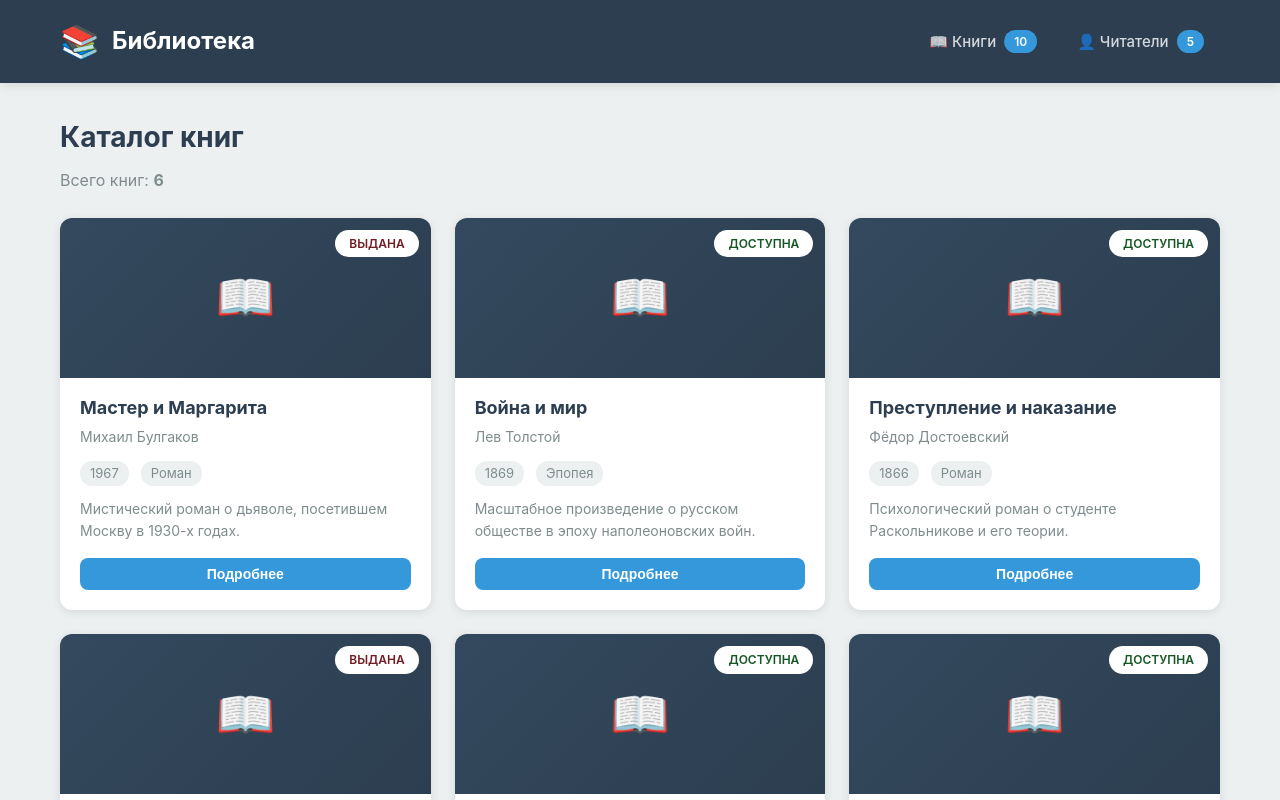
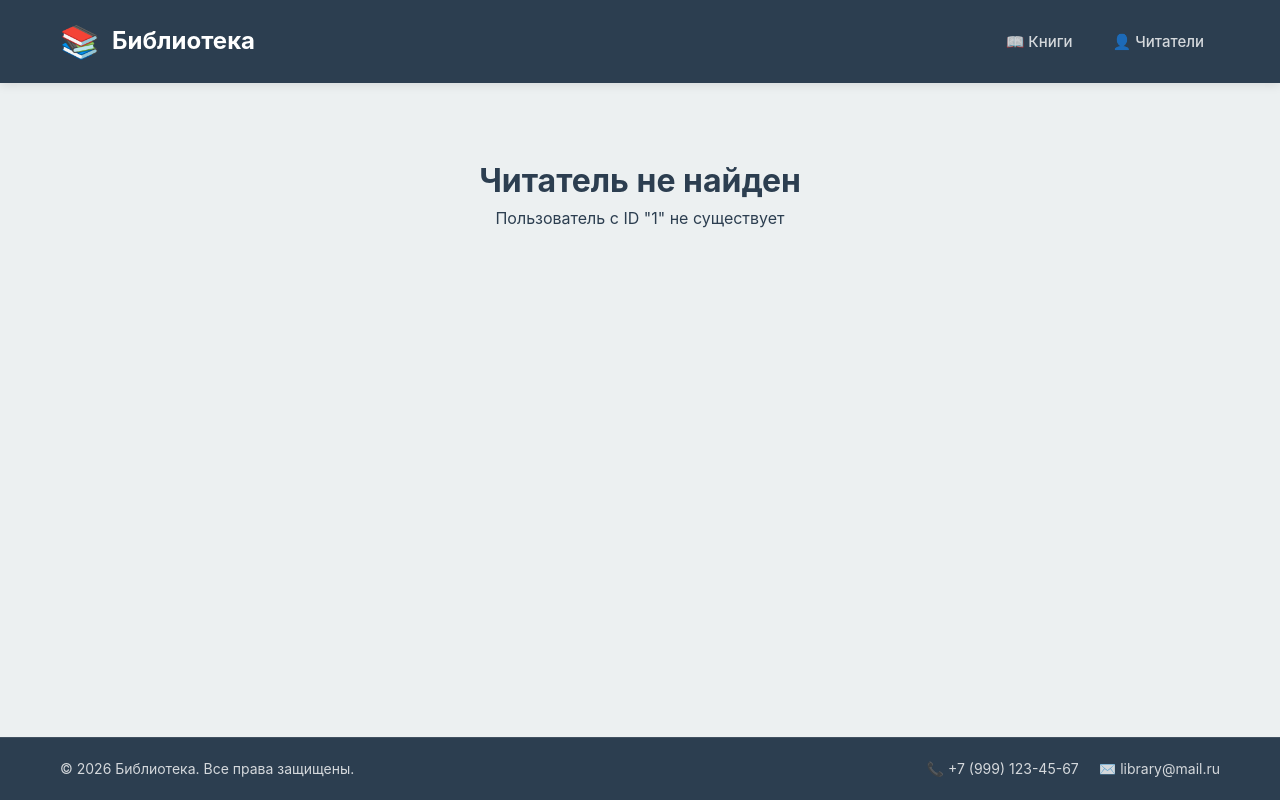
Before and after one commit to handpupa42/library-app, a React (Vite) app in the folder library-app/: page /reader/1 in a window 1280 px wide. Shown: the top 800 px of the page. Built offline with nearby package versions, Linux system fonts and the light colour scheme.

Commit message:
заменяет ссылки в проекте на маршрутизацию

```diff
--- a/library-app/package.json
+++ b/library-app/package.json
@@ -11,12 +11,14 @@
   },
   "dependencies": {
     "react": "^19.2.8",
-    "react-dom": "^19.2.8"
+    "react-dom": "^19.2.8",
+    "react-router-dom": "^7.18.2"
   },
   "devDependencies": {
     "@types/node": "^24.13.3",
     "@types/react": "^19.2.17",
     "@types/react-dom": "^19.2.3",
+    "@types/react-router-dom": "^5.3.3",
     "@vitejs/plugin-react": "^6.0.4",
     "oxlint": "^1.75.0",
     "typescript": "~6.0.2",
--- a/library-app/src/App.tsx
+++ b/library-app/src/App.tsx
@@ -1,11 +1,21 @@
+import { Routes, Route, Navigate } from 'react-router-dom';
+import Layout from './components/common/Layout/Layout';
 import BooksPage from './pages/BookPage/BookPage';
 import ReadersPage from './pages/ReadersPage/ReadersPage';
 import ReaderProfilePage from './pages/ReaderProfilePage/ReaderProfilePage';
+import NotFound from './pages/NotFound/NotFound';
 
 function App() {
   return (
-    <BooksPage />   // Меняйте страницу здесь вручную для проверки
+    <Routes>   {/* ← Контейнер маршрутов */}
+      <Route path="/" element={<Layout />}>
+        <Route index element={<Navigate to="/books" replace />} />
+        <Route path="books" element={<BooksPage />} />
+        <Route path="readers" element={<ReadersPage />} />
+        <Route path="reader/:id" element={<ReaderProfilePage />} />
+        <Route path="*" element={<NotFound />} />
+      </Route>
+    </Routes>
   );
 }
-
 export default App;
--- a/library-app/src/components/books/BookCard/BookCard.tsx
+++ b/library-app/src/components/books/BookCard/BookCard.tsx
@@ -1,23 +1,22 @@
+import { Link } from 'react-router-dom';
 import type { IBook } from '../../../types/book.types';
-
 interface BookCardProps {
   book: IBook;
 }
-
 const BookCard = ({ book }: BookCardProps) => {
-  const { title, author, year, genre, isAvailable, description } = book;
-
-  const statusClass = isAvailable ? 'badge-available' : 'badge-unavailable';
-  const statusText = isAvailable ? 'Доступна' : 'Выдана';
-
+  const { id, title, author, year, genre, isAvailable, description } = book;
   return (
     <article className="book-card">
       <div className="book-cover">
         <div className="book-cover-placeholder">
           <span className="book-cover-emoji">📖</span>
         </div>
-        <span className={`book-status-badge badge ${statusClass}`}>
-          {statusText}
+        <span
+          className={`book-status-badge badge ${
+            isAvailable ? 'badge-available' : 'badge-unavailable'
+          }`}
+        >
+          {isAvailable ? 'Доступна' : 'Выдана'}
         </span>
       </div>
       <div className="book-content">
@@ -28,7 +27,9 @@ const BookCard = ({ book }: BookCardProps) => {
           <span className="book-genre">{genre}</span>
         </div>
         {description && <p className="book-description">{description}</p>}
-        <button className="btn btn-primary btn-block">Подробнее</button>
+        <Link to={`/book/${id}`} className="btn btn-primary btn-block">
+          Подробнее
+        </Link>
       </div>
     </article>
   );
--- a/library-app/src/components/common/Header/Header.tsx
+++ b/library-app/src/components/common/Header/Header.tsx
@@ -1,21 +1,28 @@
-const Header = () => {
+import React from 'react';
+import { NavLink } from 'react-router-dom';
+
+const Header: React.FC = () => {
   return (
     <header className="header">
       <div className="container">
         <div className="header-content">
-            <div className="logo">
+          <NavLink to="/books" className="logo">
             <span className="logo-icon">📚</span>
             <span>Библиотека</span>
-            </div>
+          </NavLink>
           <nav className="nav">
-              <a href="#">
+            <NavLink
+              to="/books"
+              className={({ isActive }) => (isActive ? 'active' : '')}
+            >
               📖 Книги
-                <span className="nav-badge">10</span>
-              </a>
-              <a href="#">
+            </NavLink>
+            <NavLink
+              to="/readers"
+              className={({ isActive }) => (isActive ? 'active' : '')}
+            >
               👤 Читатели
-                <span className="nav-badge">5</span>
-              </a>
+            </NavLink>
           </nav>
         </div>
       </div>
--- a/library-app/src/components/common/Layout/Layout.tsx
+++ b/library-app/src/components/common/Layout/Layout.tsx
@@ -1,37 +1,17 @@
-import React from 'react';
-import type { ReactNode } from 'react';
+import { Outlet } from 'react-router-dom';
 import Header from '../Header/Header';
 import Footer from '../Footer/Footer';
-
-interface LayoutProps {
-  children: ReactNode;
-  activePage: 'books' | 'readers' | 'profile';
-  onNavigate: (page: 'books' | 'readers' | 'profile') => void;
-  booksCount: number;
-  readersCount: number;
-}
-
-const Layout: React.FC<LayoutProps> = ({
-  children,
-  activePage,
-  onNavigate,
-  booksCount,
-  readersCount,
-}) => {
+const Layout = () => {
   return (
     <div className="page-wrapper">
-      <Header
-        activePage={activePage}
-        onNavigate={onNavigate}
-        booksCount={booksCount}
-        readersCount={readersCount}
-      />
+      <Header />
       <main className="main-content">
-        {children}
+        <div className="container">
+          <Outlet />
+        </div>
       </main>
       <Footer />
     </div>
   );
 };
-
 export default Layout;
--- a/library-app/src/components/readers/ReaderCard/ReaderCard.tsx
+++ b/library-app/src/components/readers/ReaderCard/ReaderCard.tsx
@@ -1,11 +1,11 @@
+import { Link } from 'react-router-dom';
 import type { IReader } from '../../../types/reader.types';
 
 interface ReaderCardProps {
   reader: IReader;
 }
-
 const ReaderCard = ({ reader }: ReaderCardProps) => {
-  const { fullName, email, activeBooks } = reader;
+  const { id, fullName, email, activeBooks } = reader;
 
   return (
     <div className="reader-card">
@@ -20,10 +20,11 @@ const ReaderCard = ({ reader }: ReaderCardProps) => {
             📚 Активных книг: <strong>{activeBooks.length}</strong>
           </span>
         </div>
-        <button className="btn btn-primary">Профиль</button>
+        <Link to={`/reader/${id}`} className="btn btn-primary">
+          Профиль
+        </Link>
       </div>
     </div>
   );
 };
-
 export default ReaderCard;
--- a/library-app/src/main.tsx
+++ b/library-app/src/main.tsx
@@ -1,5 +1,6 @@
 import React from 'react';
 import ReactDOM from 'react-dom/client';
+import { BrowserRouter } from 'react-router-dom';
 import App from './App';
 import './styles/style.css';
 import './styles/books.css';
@@ -8,6 +9,8 @@ import './styles/profile.css';
 
 ReactDOM.createRoot(document.getElementById('root')!).render(
   <React.StrictMode>
-    <App />
+    <BrowserRouter>   {/* ← Оборачиваем всё приложение */}
+      <App />
+    </BrowserRouter>
   </React.StrictMode>
 );
--- a/library-app/src/pages/BookPage/BookPage.tsx
+++ b/library-app/src/pages/BookPage/BookPage.tsx
@@ -1,24 +1,14 @@
-import Header from '../../components/common/Header/Header';
-import Footer from '../../components/common/Footer/Footer';
 import BookList from '../../components/books/BookList/BookList';
 import { mockBooks } from '../../mocks/books';
-
 const BooksPage = () => {
   return (
-    <div className="page-wrapper">
-      <Header />
-      <main className="main-content">
-        <div className="container">
-          <h1 className="page-title">Каталог книг</h1>
-          <p className="page-subtitle">
-            Всего книг: <strong>{mockBooks.length}</strong>
-          </p>
-          <BookList books={mockBooks} />
-        </div>
-      </main>
-      <Footer />
+    <div>
+      <h1 className="page-title">Каталог книг</h1>
+      <p className="page-subtitle">
+        Всего книг: <strong>{mockBooks.length}</strong>
+      </p>
+      <BookList books={mockBooks} />
     </div>
   );
 };
-
 export default BooksPage;
--- /dev/null
+++ b/library-app/src/pages/NotFound/NotFound.tsx
@@ -0,0 +1,15 @@
+import { Link } from 'react-router-dom';
+
+const NotFound = () => {
+  return (
+    <div style={{ textAlign: 'center', padding: '50px 0' }}>
+      <h1>404 — Страница не найдена</h1>
+      <p style={{ marginBottom: '20px' }}>К сожалению, запрашиваемая страница не существует.</p>
+      <Link to="/books" className="btn btn-primary">
+        Вернуться в каталог книг
+      </Link>
+    </div>
+  );
+};
+
+export default NotFound;
--- a/library-app/src/pages/ReaderProfilePage/ReaderProfilePage.tsx
+++ b/library-app/src/pages/ReaderProfilePage/ReaderProfilePage.tsx
@@ -1,22 +1,19 @@
-import Header from '../../components/common/Header/Header';
-import Footer from '../../components/common/Footer/Footer';
+import { useParams } from 'react-router-dom';
 import ReaderProfile from '../../components/readers/ReaderProfile/ReaderProfile';
 import { mockReaders } from '../../mocks/readers';
+const ReaderProfilePage = () => {
+  const { id } = useParams<{ id: string }>();
+  const reader = mockReaders.find((r) => r.id === id);
 
-const ReaderProfilePage = () => {
-  const currentReader = mockReaders[0];
+  if (!reader) {
+    return (
+      <div className="not-found" style={{ textAlign: 'center', padding: '40px 0' }}>
+        <h1>Читатель не найден</h1>
+        <p>Пользователь с ID "{id}" не существует</p>
+      </div>
+    );
+  }
 
-  return (
-    <div className="page-wrapper">
-      <Header />
-      <main className="main-content">
-        <div className="container">
-          <ReaderProfile reader={currentReader} />
-        </div>
-      </main>
-      <Footer />
-    </div>
-  );
+  return <ReaderProfile reader={reader} />;
 };
-
 export default ReaderProfilePage;
--- a/library-app/src/pages/ReadersPage/ReadersPage.tsx
+++ b/library-app/src/pages/ReadersPage/ReadersPage.tsx
@@ -1,22 +1,13 @@
-import Header from '../../components/common/Header/Header';
-import Footer from '../../components/common/Footer/Footer';
 import ReaderList from '../../components/readers/ReaderList/ReaderList';
 import { mockReaders } from '../../mocks/readers';
-
 const ReadersPage = () => {
   return (
-    <div className="page-wrapper">
-      <Header />
-      <main className="main-content">
-        <div className="container">
-          <h1 className="page-title">Читатели библиотеки</h1>
-          <p className="page-subtitle">
-            Всего читателей: <strong>{mockReaders.length}</strong>
-          </p>
-          <ReaderList readers={mockReaders} />
-        </div>
-      </main>
-      <Footer />
+    <div>
+      <h1 className="page-title">Читатели библиотеки</h1>
+      <p className="page-subtitle">
+        Всего читателей: <strong>{mockReaders.length}</strong>
+      </p>
+      <ReaderList readers={mockReaders} />
     </div>
   );
 };
```
Also changed, not shown: 1 other file (tests, documents, lock files or other folders). Lines whose indentation alone changed are shown as unchanged.
